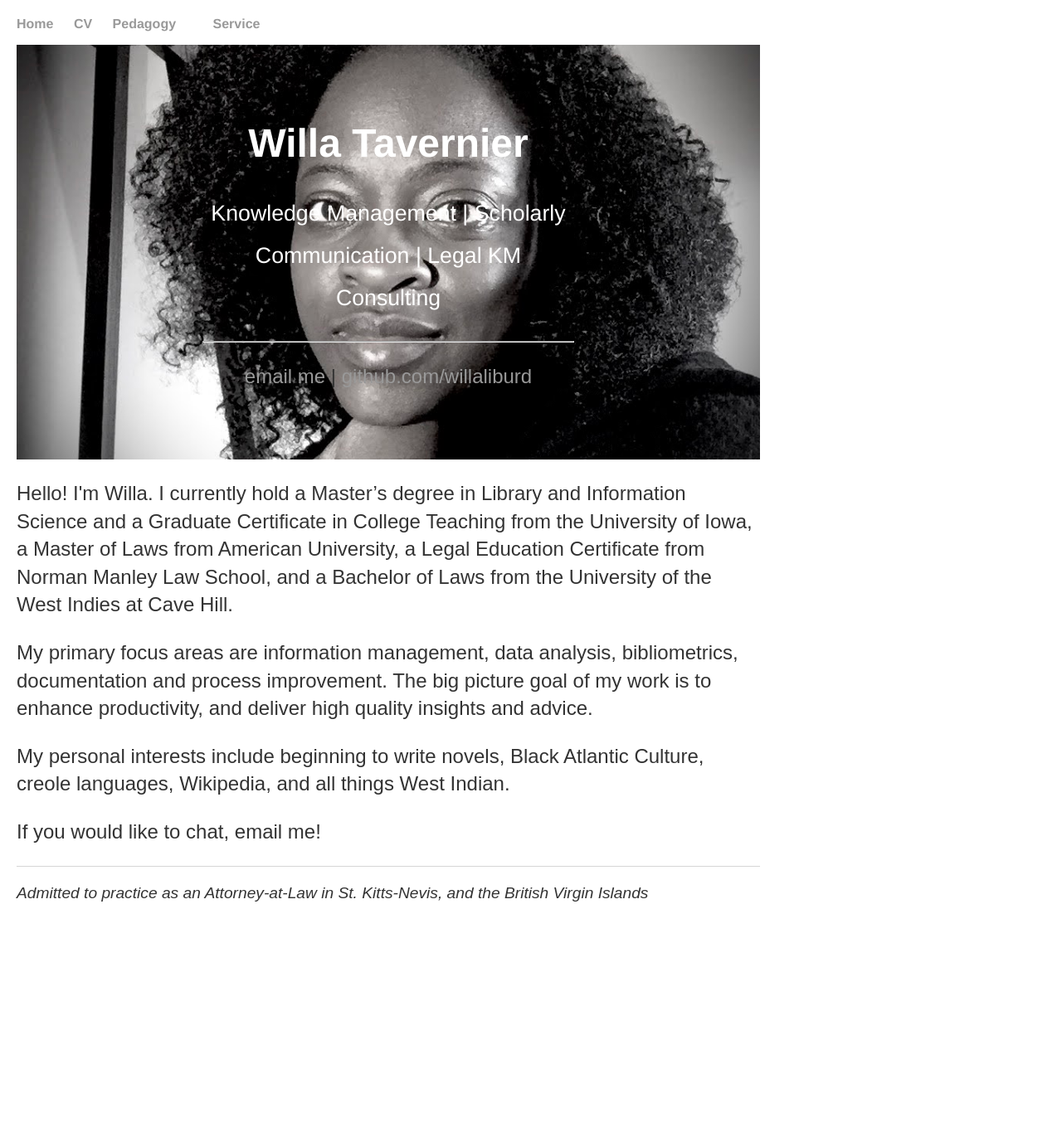
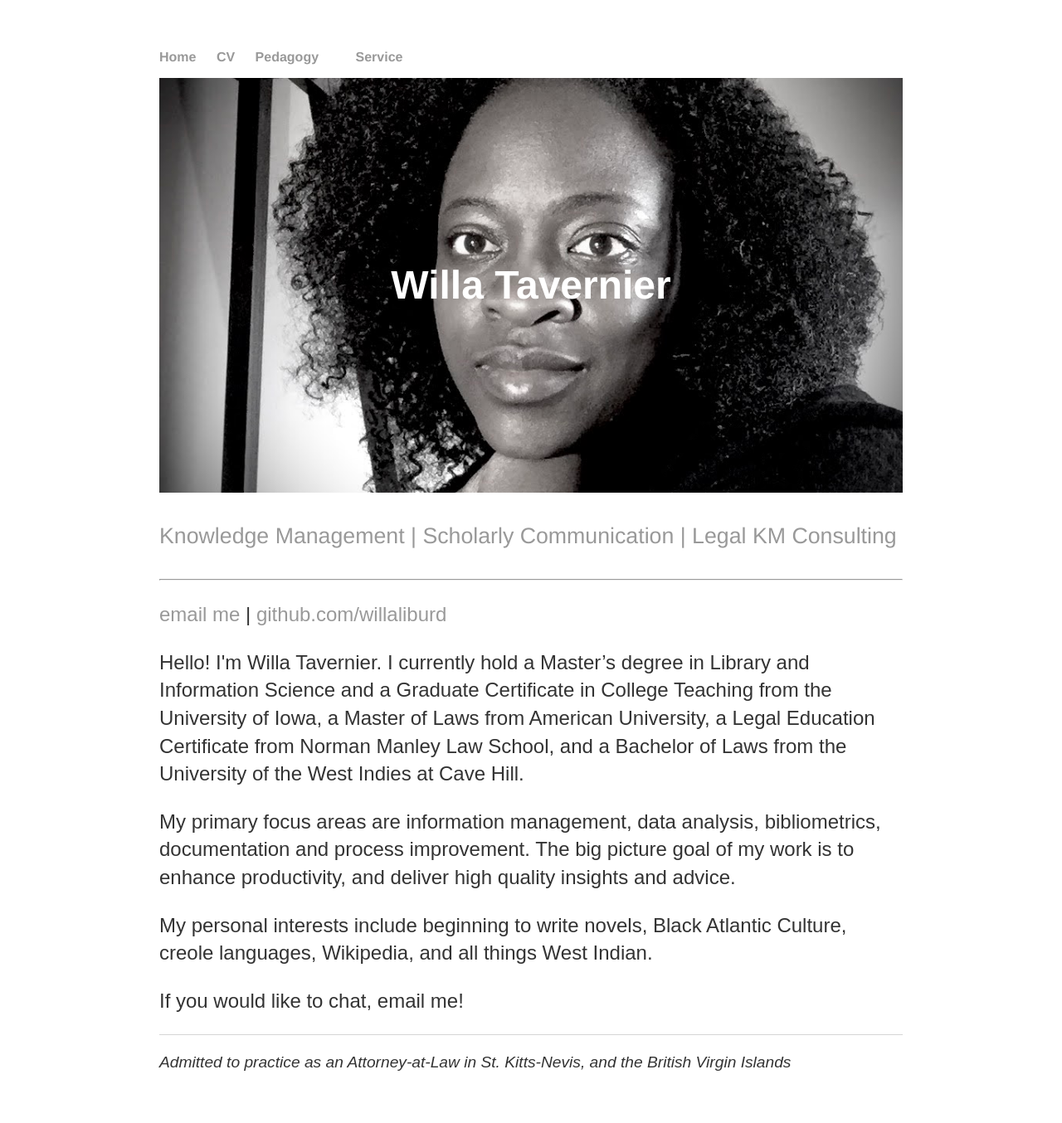
Before and after one commit to willaliburd/willaliburd.github.io, a Jekyll site: the page index.html, which Jekyll copies as it is, in a window 1280 px wide. Shown: the whole page at 83% size. Built offline with Jekyll 4.4.1, drawn with Linux system fonts in a browser that asks for light colours; before the commit the page ends 1111 px from its top, so only the background shows below that.

Commit message:
Update index.html

```diff
--- a/index.html
+++ b/index.html
@@ -9,7 +9,7 @@
 
 		<style>
 			body {
-  margin: 20px;
+  margin: 10;
   font-family: Arial, Helvetica, sans-serif;
 }
 
@@ -49,16 +49,17 @@
 <div class="hero-image">
   <div class="hero-text">
    <h1>Willa Tavernier</h1>
-	<p class="c" >Knowledge Management | Scholarly Communication | Legal KM Consulting</p>
-	<hr>
-	<p><a href="mailto:willa@nattakm.com">email me</a> | <a href="https://github.com/NAME">github.com/willaliburd</a></p>
+
   </div>
 </div>
 
 <div class="container">
 
+	<p class="b" >Knowledge Management | Scholarly Communication | Legal KM Consulting</p>
+	<hr>
+	<p><a href="mailto:willa@nattakm.com">email me</a> | <a href="https://github.com/NAME">github.com/willaliburd</a></p>
 
-	<p> Hello!  I'm Willa. I currently hold a Master’s degree in Library and Information Science and a Graduate Certificate in College Teaching from the University of Iowa, a Master of Laws from American University, a Legal Education Certificate from Norman Manley Law School, and a Bachelor of Laws from the University of the West Indies at Cave Hill.</p>
+	<p> Hello!  I'm Willa Tavernier. I currently hold a Master’s degree in Library and Information Science and a Graduate Certificate in College Teaching from the University of Iowa, a Master of Laws from American University, a Legal Education Certificate from Norman Manley Law School, and a Bachelor of Laws from the University of the West Indies at Cave Hill.</p>
 
 	<p>My primary focus areas are  information management, data analysis, bibliometrics, documentation and process improvement.  The big picture goal of my work is to enhance productivity, and deliver high quality insights and advice.
 
```
